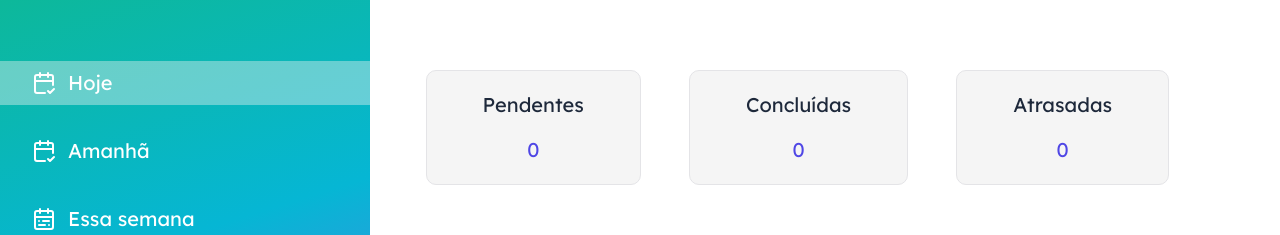
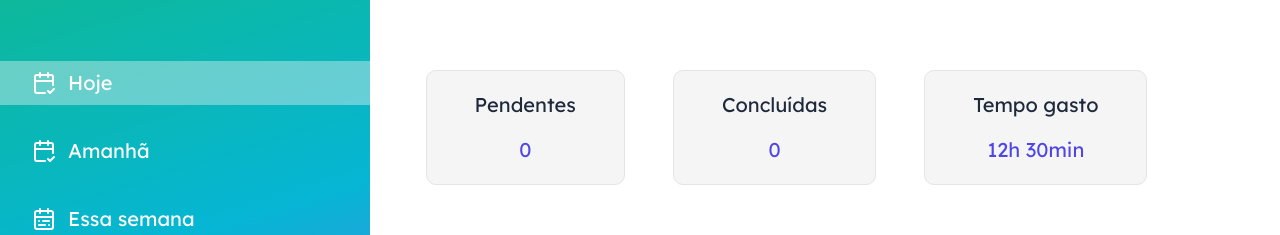
Before and after one commit to FocusPlan-dsw/Frontend-FocusPlan, a Next.js app: page /tasks in a window 1280 px wide. Shown: the part 126-361 px from the top of the page. Built offline with nearby package versions, Linux system fonts and the light colour scheme; no server answers.

Commit message:
feat: update task logic

```diff
--- a/src/components/Task.tsx
+++ b/src/components/Task.tsx
@@ -33,7 +33,7 @@ export function Task({ title, isCompletedTask, isOverdueTask, onClick, view, tas
                     <div className="flex items-center justify-center gap-5">
                         <button onClick={() => completedTask && completedTask(task.id)} title="Concluir" type="button" className="cursor-pointer"><Check className="w-3 h-3 sm:w-5 sm:h-5" /></button>
 
-                        <TaskForm defaultValues={{ ...task, estimatedTime: task?.estimatedTime ? minutesToHHMM(task.estimatedTime) : "00:00" }} />
+                        <TaskForm defaultValues={{ ...task, estimatedTime: task?.estimatedTime ? minutesToHHMM(task.estimatedTime) : "00:00" }} getTasks={getTasks} />
 
                         <button title="Excluir" type="button" className="cursor-pointer" onClick={() => setOpenModalCancel(true)}><Trash2 className="w-3 h-3 sm:w-4 sm:h-4" /></button>
                     </div>
--- a/src/components/TaskBlock.tsx
+++ b/src/components/TaskBlock.tsx
@@ -5,7 +5,7 @@ interface TaskBlockProps {
 
 export function TaskBlock({ title, value }: TaskBlockProps) {
     return (
-        <div className="bg-gray01 border-[0.5px] border-gray-03 rounded-[10px] py-5 px-14 flex flex-col items-center gap-[17px]">
+        <div className="bg-gray01 border-[0.5px] border-gray-03 rounded-[10px] py-5 px-12 flex flex-col items-center gap-[17px]">
             <p className="text-xl text-dark-gray font-normal">{title}</p>
             <span className="text-xl text-primary font-normal">{value}</span>
         </div>
--- a/src/components/TaskForm.tsx
+++ b/src/components/TaskForm.tsx
@@ -23,7 +23,7 @@ import { format } from "date-fns"
 import { cn } from "@/lib/utils"
 import api from "@/lib/api"
 import { toast } from "react-toastify"
-import { useState } from "react"
+import { useEffect, useState } from "react"
 import { TaskP } from "@/types/Task"
 import { convertEstimatedTimeToMinutes } from "@/utils/ConvertEstimatedTimeToMinutes"
 
@@ -49,7 +49,7 @@ interface TaskFormProps {
 export function TaskForm({ defaultValues, getTasks }: TaskFormProps) {
       const form = useForm<z.infer<typeof createTaskSchema>>({
         resolver: zodResolver(createTaskSchema),
-        defaultValues: defaultValues ?? {
+        defaultValues: {
             title: "",
             description: "",
             startDate: undefined,
@@ -58,8 +58,19 @@ export function TaskForm({ defaultValues, getTasks }: TaskFormProps) {
         }
     })
 
+    const [open, setOpen] = useState(false);
 
-    const [open, setOpen] = useState(false);
+    useEffect(() => {
+        if (defaultValues) {
+            const valuesToSet = {
+                ...defaultValues,
+                startDate: defaultValues.startDate ? new Date(defaultValues.startDate) : undefined,
+                dueDate: defaultValues.dueDate ? new Date(defaultValues.dueDate) : undefined,
+            };
+
+            form.reset(valuesToSet);
+        }
+    }, [defaultValues, form.reset]);
 
     const maskEstimatedTime = (value: string) => {
         let v = value.replace(/\D/g, "")
@@ -84,6 +95,7 @@ export function TaskForm({ defaultValues, getTasks }: TaskFormProps) {
 
             setOpen(false);
             toast.success('Tarefa criada com sucesso!')
+
             getTasks && getTasks();
 
         } catch (error) {
@@ -93,7 +105,6 @@ export function TaskForm({ defaultValues, getTasks }: TaskFormProps) {
     }
 
     const updateTask = async (data: TaskP & { id: string }) => {
-        console.log('update')
         try {
             await api.put(`/tasks/${data.id}`, {
                 title: data.title,
@@ -105,26 +116,23 @@ export function TaskForm({ defaultValues, getTasks }: TaskFormProps) {
 
             setOpen(false);
             toast.success('Tarefa atualizada com sucesso!')
+
             getTasks && getTasks();
 
             } catch (error) {
-            console.log(error)
-            toast.error('Erro ao atualizar tarefa!')
+                console.log(error)
+                toast.error('Erro ao atualizar tarefa!')
         }
     }
 
-
     const onSubmit = (data: z.infer<typeof createTaskSchema>) => {
-        console.log("entrei")
         if (defaultValues?.id) {
-            // edição
             updateTask({ id: defaultValues.id, ...data });
         } else {
-            // criação
             createTask(data);
+            form.reset()
         }
     };
-
 
     return (
         <Sheet open={open} onOpenChange={setOpen}>
@@ -201,7 +209,7 @@ export function TaskForm({ defaultValues, getTasks }: TaskFormProps) {
                                                             </Button>
                                                         </PopoverTrigger>
                                                         <PopoverContent className="w-auto p-0">
-                                                            <Calendar mode="single" selected={field.value} onSelect={field.onChange} />
+                                                            <Calendar mode="single" selected={field.value} onSelect={field.onChange} disabled={(date) => date < new Date(new Date().setHours(0, 0, 0, 0))} />
                                                         </PopoverContent>
                                                     </Popover>
                                                 </FormControl>
@@ -228,7 +236,7 @@ export function TaskForm({ defaultValues, getTasks }: TaskFormProps) {
                                                             </Button>
                                                         </PopoverTrigger>
                                                         <PopoverContent className="w-auto p-0">
-                                                            <Calendar mode="single" selected={field.value} onSelect={(date) => {
+                                                            <Calendar mode="single" selected={field.value} disabled={(date) => date < new Date(new Date().setHours(0, 0, 0, 0))} onSelect={(date) => {
                                                                 const startDate = form.getValues("startDate");
 
                                                                 if (startDate && date && date < startDate) {
@@ -257,12 +265,15 @@ export function TaskForm({ defaultValues, getTasks }: TaskFormProps) {
                                         let totalMinutes = 0;
 
                                         if (typeof value === "string") {
-                                            let v = value.split(":");
+                                            let [h, m] = value.split(":");
 
-                                            totalMinutes = Number(v[0]) * 60 + Number(v[1]);
+                                            const hours = Number(h) || 0;
+                                            const minutes = Number(m) || 0;
+
+                                            totalMinutes = hours * 60 + minutes;
 
                                         } else {
-                                            totalMinutes = value;
+                                            totalMinutes = value || 0;
                                         }
 
                                         const hours = value ? Math.floor(totalMinutes / 60) : 0;
--- a/src/components/TodayTask.tsx
+++ b/src/components/TodayTask.tsx
@@ -5,7 +5,7 @@ import { Task } from "./Task"
 import { TaskForm } from "./TaskForm"
 import { useRouter } from "next/navigation"
 import api from "@/lib/api"
-import { useEffect, useState } from "react"
+import { useEffect, useMemo, useState } from "react"
 import { TaskCompleted } from "@/types/Task"
 
 export function TodayTask() {
@@ -38,10 +38,11 @@ export function TodayTask() {
         }
     };
 
+    const pendingTasks = useMemo(() => {
         const today = new Date();
         today.setHours(0, 0, 0, 0);
 
-    const pendingTasks = tasks.filter(task => {
+        return tasks.filter(task => {
             if (!task.dueDate || task.completed) return false;
 
             const due = new Date(task.dueDate);
@@ -49,18 +50,11 @@ export function TodayTask() {
 
             return due >= today;
         }).length;
+    }, [tasks]);
 
-    const completedTasks = tasks.filter(task => task.completed).length;
-
-    const overdueTasks = tasks.filter(task => {
-        if (!task.dueDate || task.completed) return false;
-
-        const due = new Date(task.dueDate);
-        due.setHours(0, 0, 0, 0);
-
-        return due < today;
-    }).length;
-
+    const completedTasks = useMemo(() => {
+        return tasks.filter(task => task.completed).length;
+    }, [tasks]);
 
     const completedTask = async (id: string) => {
         try {
@@ -74,7 +68,7 @@ export function TodayTask() {
 
     useEffect(() => {
         getTodayTasks();
-    }, [])
+    }, []);
 
     const filteredTasks = search ? tasks.filter((task) => task.title.toLocaleLowerCase().includes(search.toLocaleLowerCase())) : tasks;
 
@@ -85,7 +79,7 @@ export function TodayTask() {
             <div className="flex gap-12 w-full">
                 <TaskBlock title="Pendentes" value={pendingTasks} />
                 <TaskBlock title="Concluídas" value={completedTasks} />
-                <TaskBlock title="Atrasadas" value={overdueTasks} />
+                <TaskBlock title="Tempo gasto" value="12h 30min" />
             </div>
 
             <div className="flex items-center w-full max-w-[36.25rem] gap-9">
```
Lines whose indentation alone changed are shown as unchanged.
